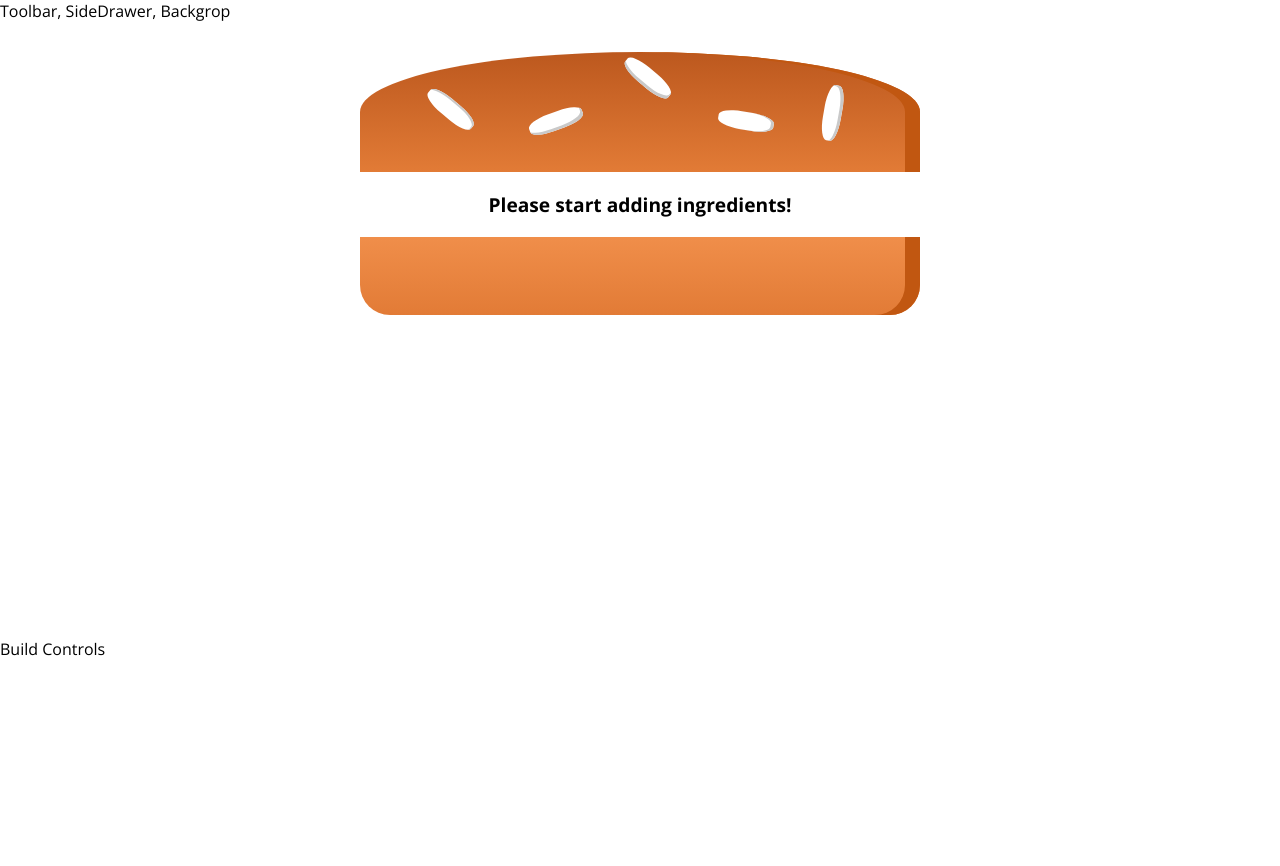
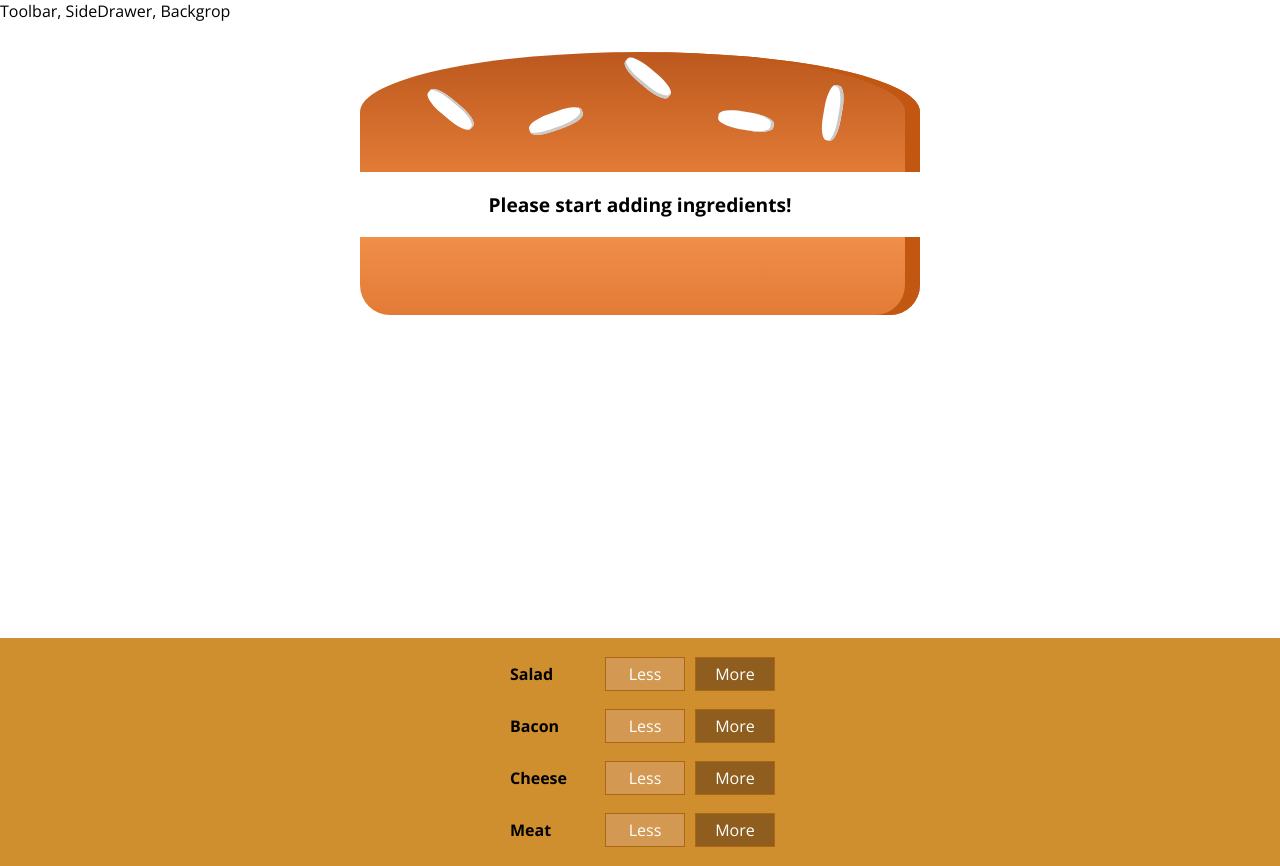
Before and after one commit to arakanema/learning-react, a React app: page / in a window 1280 px wide. Before the commit the page ends 800 px from the top, so only its background shows below. Built offline with nearby package versions, Linux system fonts and the light colour scheme.

Commit message:
116. Outputting Multiple Build Controls

```diff
--- a/src/components/Burger/BuildControls/BuildControls.js
+++ b/src/components/Burger/BuildControls/BuildControls.js
@@ -1,10 +1,22 @@
 import React from 'react';
 
 import classes from './BuildControls.css';
+import BuildControl from './BuildControl/BuildControl';
+
+const controls = [
+  {label: 'Salad', type: 'salad'},
+  {label: 'Bacon', type: 'bacon'},
+  {label: 'Cheese', type: 'cheese'},
+  {label: 'Meat', type: 'meat'},
+];
 
 const buildControls = (props) => (
   <div className={classes.BuildControls}>
-
+    {controls.map(ctrl => (
+      <BuildControl
+        key={ctrl.label}
+        label={ctrl.label} />
+    ))}
   </div>
 );
 
--- a/src/containers/BurgerBuilder/BugerBuilder.js
+++ b/src/containers/BurgerBuilder/BugerBuilder.js
@@ -2,6 +2,7 @@
 
 import Aux from '../../hoc/Aux';
 import Burger from '../../components/Burger/Burger';
+import BurgerControls from '../../components/Burger/BuildControls/BuildControls';
 
 class BurgerBuilder extends Component {
   // constructor(props) {
@@ -21,7 +22,7 @@
     return (
       <Aux>
         <Burger ingredients={this.state.ingredients}/>
-        <div>Build Controls</div>
+        <BurgerControls/>
       </Aux>
     );
   }
```
